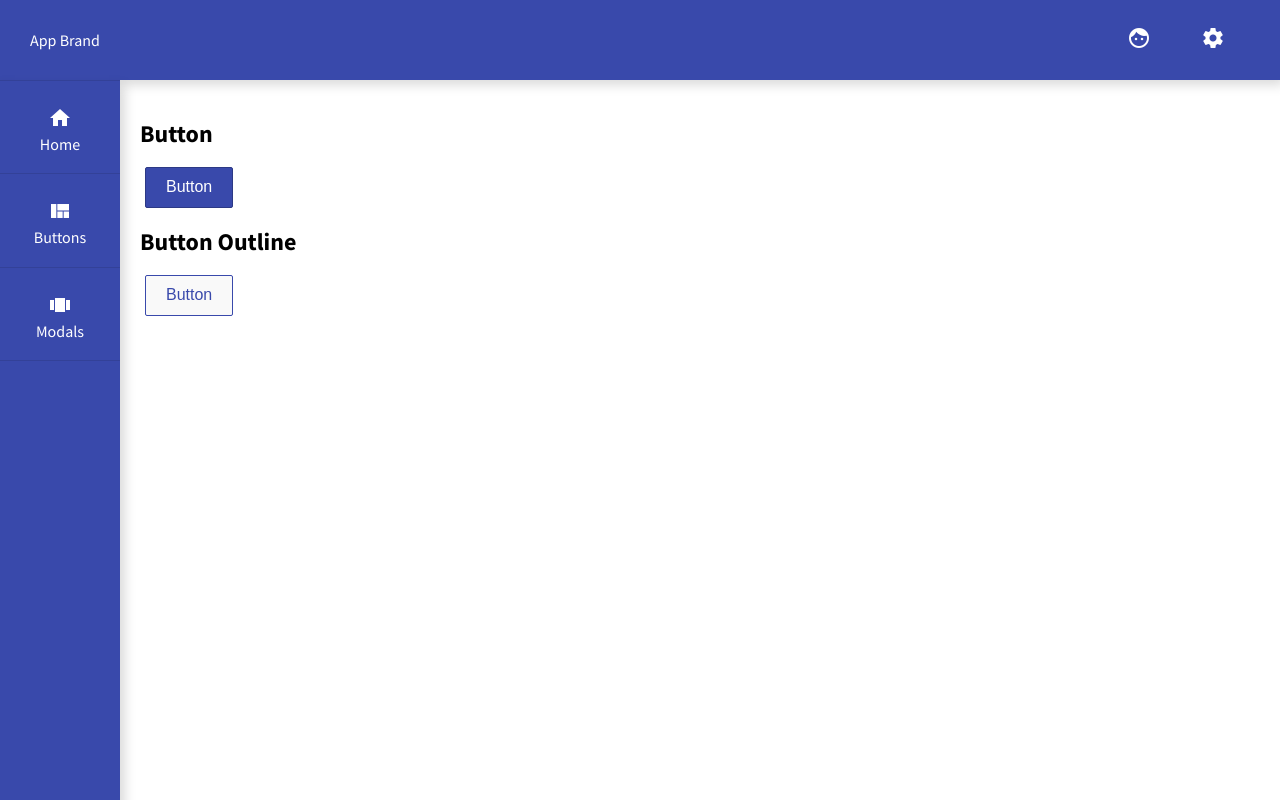
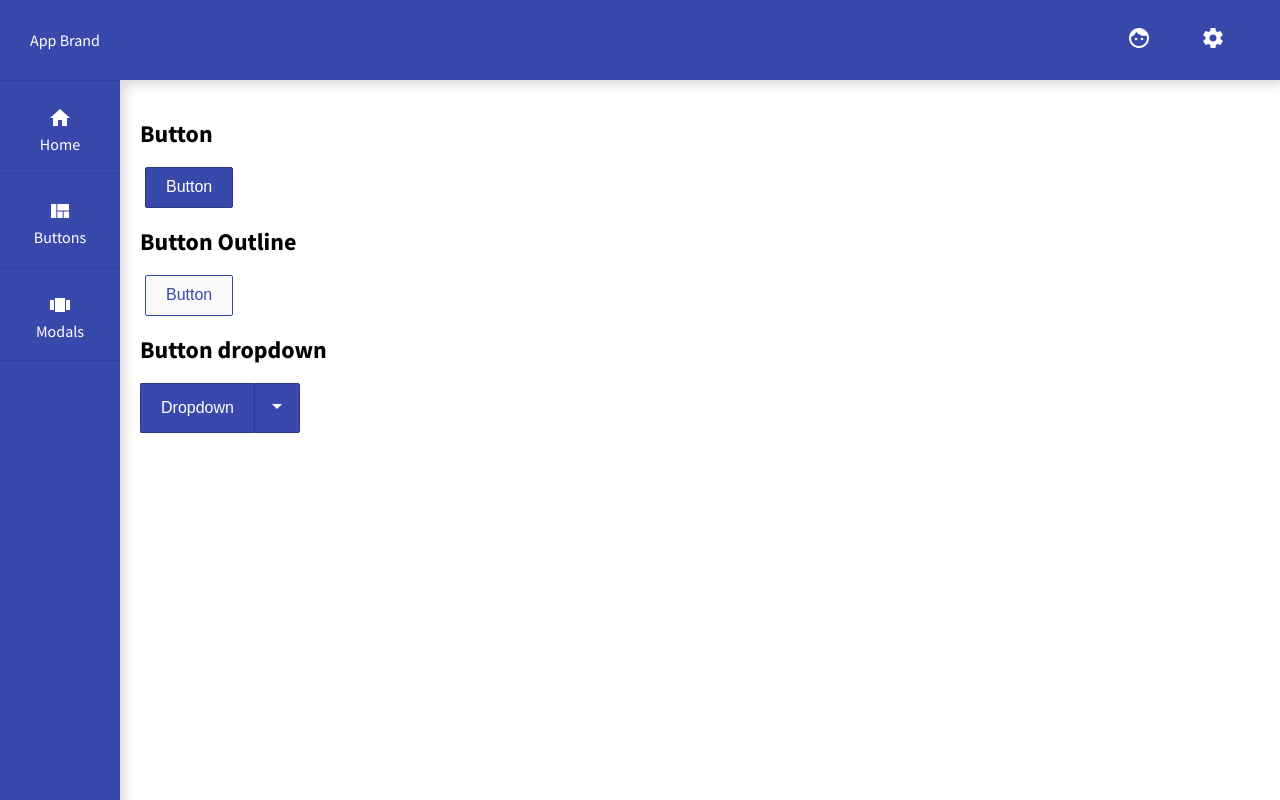
Before and after one commit to Jannick94/vue-templ8, a Vue app: page /#/buttons in a window 1280 px wide. Built offline with nearby package versions, Linux system fonts and the light colour scheme.

Commit message:
Add basic button dropdown component

```diff
--- /dev/null
+++ b/src/components/core/elements/Button/AppDropdownButton.vue
@@ -0,0 +1,84 @@
+<template>
+    <div class="app-dropdown-button">
+        <div class="dropdown-button">
+            <AppButton class="primary dropdown-button-primary" @click.native="primary()">Dropdown</AppButton>
+            <AppButton class="primary dropdown-button-secondary" @click.native="toggle()">
+                <i class="material-icons">arrow_drop_down</i>
+            </AppButton>
+        </div>
+        <ul class="dropdown-button-list" v-show="isOpen">
+            <li class="dropdown-button-list-item">Item</li>
+            <li class="dropdown-button-list-item">Item</li>
+        </ul>
+    </div>
+</template>
+
+<script>
+    import AppButton from '@/components/core/elements/Button/AppButton';
+
+    export default {
+        name: 'AppDropdownButton',
+        components: {
+            AppButton
+        },
+        data() {
+            return {
+                isOpen: false
+            }
+        },
+        methods: {
+            primary() {
+                this.$emit('primary');
+            },
+            toggle() {
+                this.isOpen = !this.isOpen;
+                this.$emit('toggle', this.isOpen);
+            }
+        }
+    }
+</script>
+
+<style lang="scss">
+    .app-dropdown-button {
+        display: inline-block;
+
+        .dropdown-button {
+            display: flex;
+
+            .button {
+                margin: 0;
+                padding: 8px 20px;
+            }
+
+            .dropdown-button-primary {
+                border-radius: 2px 0px 0px 2px;
+                border-right: none;
+            }
+
+            .dropdown-button-secondary {
+                border-radius: 0px 2px 2px 0px;
+                padding: 10px;
+            }
+        }
+
+        .dropdown-button-list {
+            display: flex;
+            flex-direction: column;
+            list-style: none;
+            padding: 0;
+            margin: 0;
+            background: #f9f9f9;
+            border: 1px solid #ddd;
+            border-radius: 2px;
+            padding: 5px 0;
+
+            .dropdown-button-list-item {
+                padding: 15px 10px;
+
+                &:hover {
+                    background: #ddd;
+                }
+            }
+        }
+    }
+</style>
--- a/src/components/pages/Buttons.vue
+++ b/src/components/pages/Buttons.vue
@@ -5,19 +5,21 @@
 
         <h2>Button Outline</h2>
         <AppButton class="primary outline">Button</AppButton>
+
+        <h2>Button dropdown</h2>
+        <AppDropdownButton></AppDropdownButton>
     </div>
 </template>
 
 <script>
-    import AppButton from '@/components/core/elements/Button/AppButton';
+    import AppButton         from '@/components/core/elements/Button/AppButton';
+    import AppDropdownButton from '@/components/core/elements/Button/AppDropdownButton';
 
     export default {
         name: 'Buttons',
         components: {
-            AppButton
-        },
-        mounted() {
-            console.log(this);
+            AppButton,
+            AppDropdownButton
         }
     }
 </script>
```
